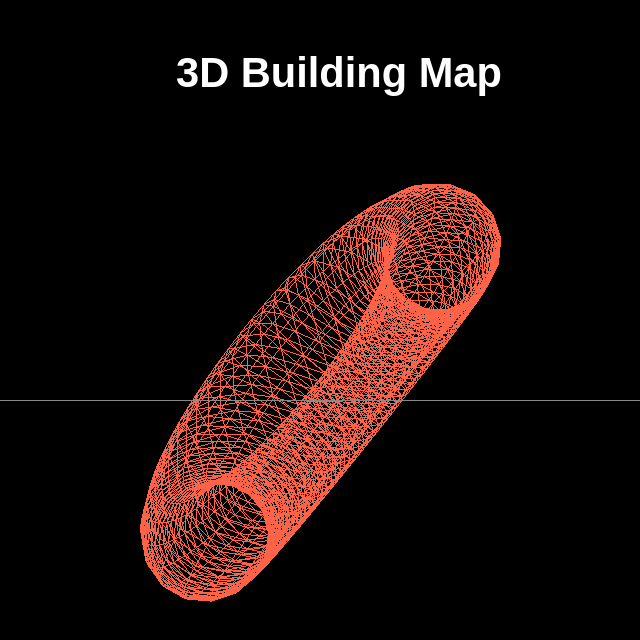
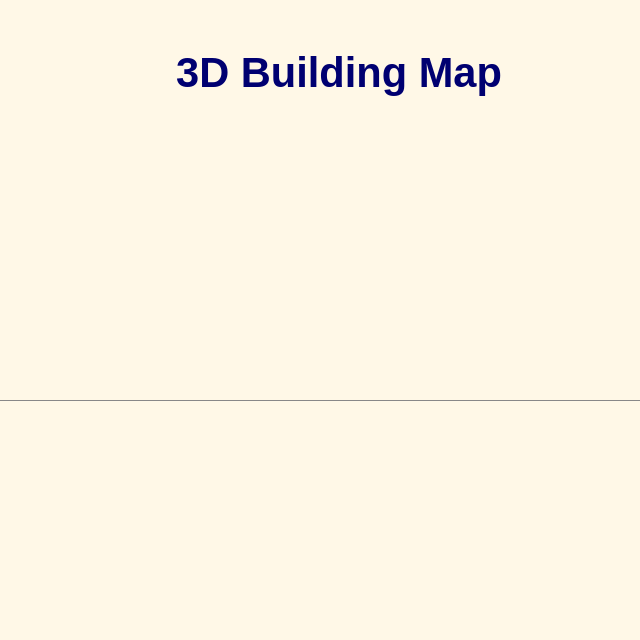
Before and after one commit to FlamboyentLobster/3D-Maps-for-Indoor-Navigation, a website built with Vite: page index.html in a window 1280 px wide. Shown: the whole page, without its empty margins (309-949 px from the left). Built offline with nearby package versions, Linux system fonts and the light colour scheme.

Commit message:
Created first wall
Created first wall and begun editing to create wanted look

```diff
--- a/main.js
+++ b/main.js
@@ -3,6 +3,7 @@ import * as THREE from 'three';
 import { OrbitControls } from 'three/examples/jsm/controls/OrbitControls';
 
 const scene = new THREE.Scene();
+scene.background = new THREE.Color( 0xFFF8E7);
 
 const camera = new THREE.PerspectiveCamera( 75, window.innerWidth / window.innerHeight, 0.1, 1000);
 
@@ -10,30 +11,36 @@ const renderer = new THREE.WebGLRenderer({
 canvas: document.querySelector('#bg'),
 });
 
+renderer.shadowMap.enabled = true;
+renderer.shadowMap.type = THREE.PCFSoftShadowMap;
 renderer.setPixelRatio(window.devicePixelRatio);
 renderer.setSize(window.innerWidth,window.innerHeight);
 camera.position.setZ(30);
 
-const geometry = new THREE.TorusGeometry(10, 3, 16, 100);
-const material = new THREE.MeshBasicMaterial({ color: 0xFF6347, wireframe: true });
-const torus = new THREE.Mesh(geometry, material);
+const light = new THREE.DirectionalLight( 0xffffff, 1 );
+light.position.set( 20, 30, 60 ); //default; light shining from top
+light.castShadow = true; // default false
+
+const geometry = new THREE.BoxGeometry(0, 5, 10, 10);
+const material = new THREE.MeshBasicMaterial({ color: 0xADD8E6, transparent: true});
+const wall = new THREE.Mesh(geometry, material);
+wall.receiveShadow = true;
+
+const edges = new THREE.EdgesGeometry(geometry);
+const line = new THREE.LineSegments(edges, new THREE.LineBasicMaterial( { color: 0x000071 } ) );
 
 const controls = new OrbitControls(camera, renderer.domElement);
 controls.minDistance = 15;
 controls.maxDistance = 70;
 
-const gridHelper = new THREE.GridHelper(50, 50);
+const gridHelper = new THREE.GridHelper(70, 70);
 
-scene.add(torus, gridHelper);
+scene.add(wall, gridHelper);
+wall.position.set(0, 2.5, 0);
 
 function animate() {
  requestAnimationFrame(animate);
- torus.rotation.x += 0.01;
- torus.rotation.y += 0.005;
- torus.rotation.z += 0.01;
-
  controls.update();
-
  renderer.render(scene, camera);
 }
 
--- a/style.css
+++ b/style.css
@@ -6,7 +6,7 @@ left: 0;
 
 main {
   width: 100vw;
-  color: white;
+  color: #000071;
   z-index: 99;
   position: absolute;
   width: 100%;
```
